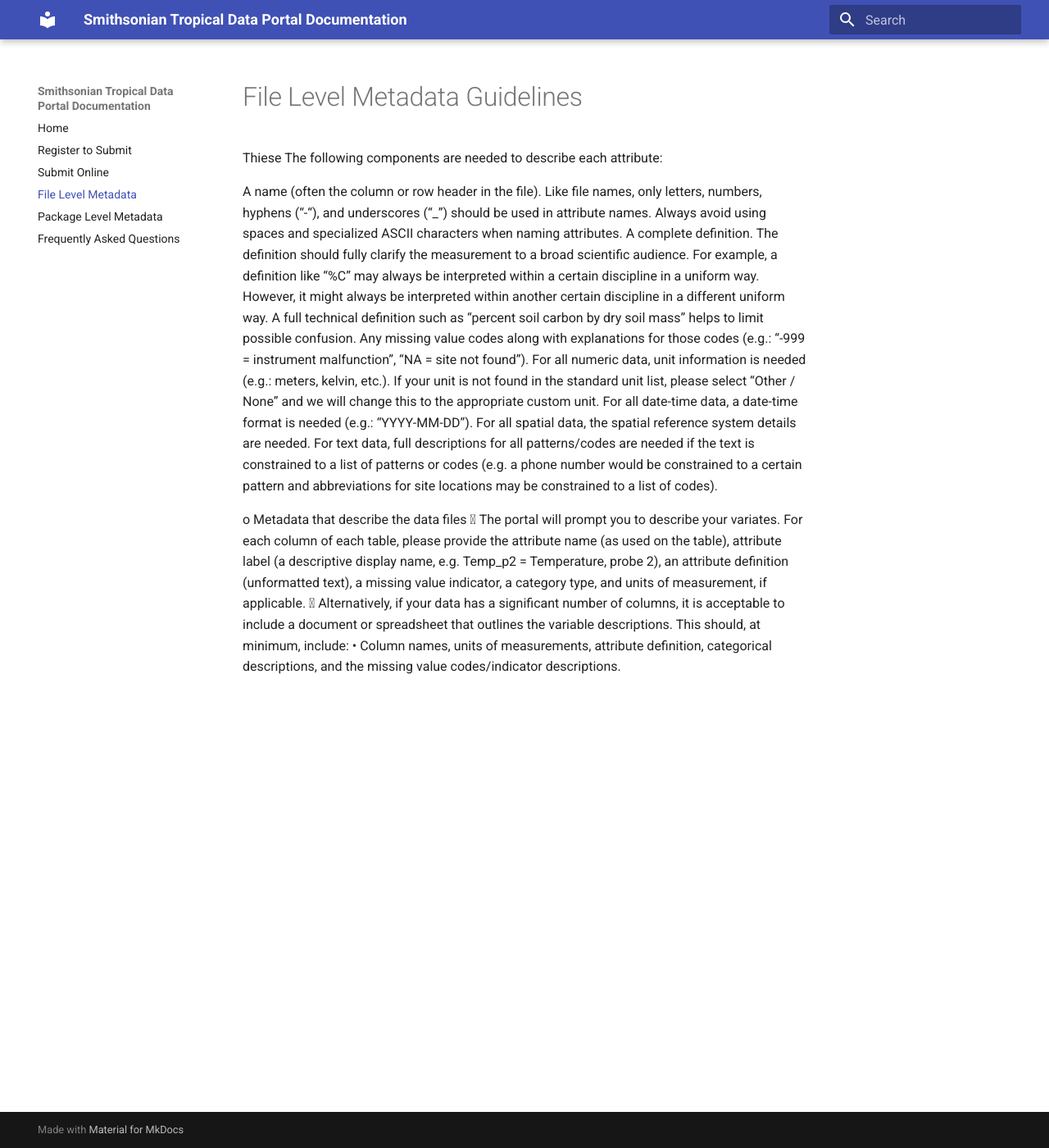
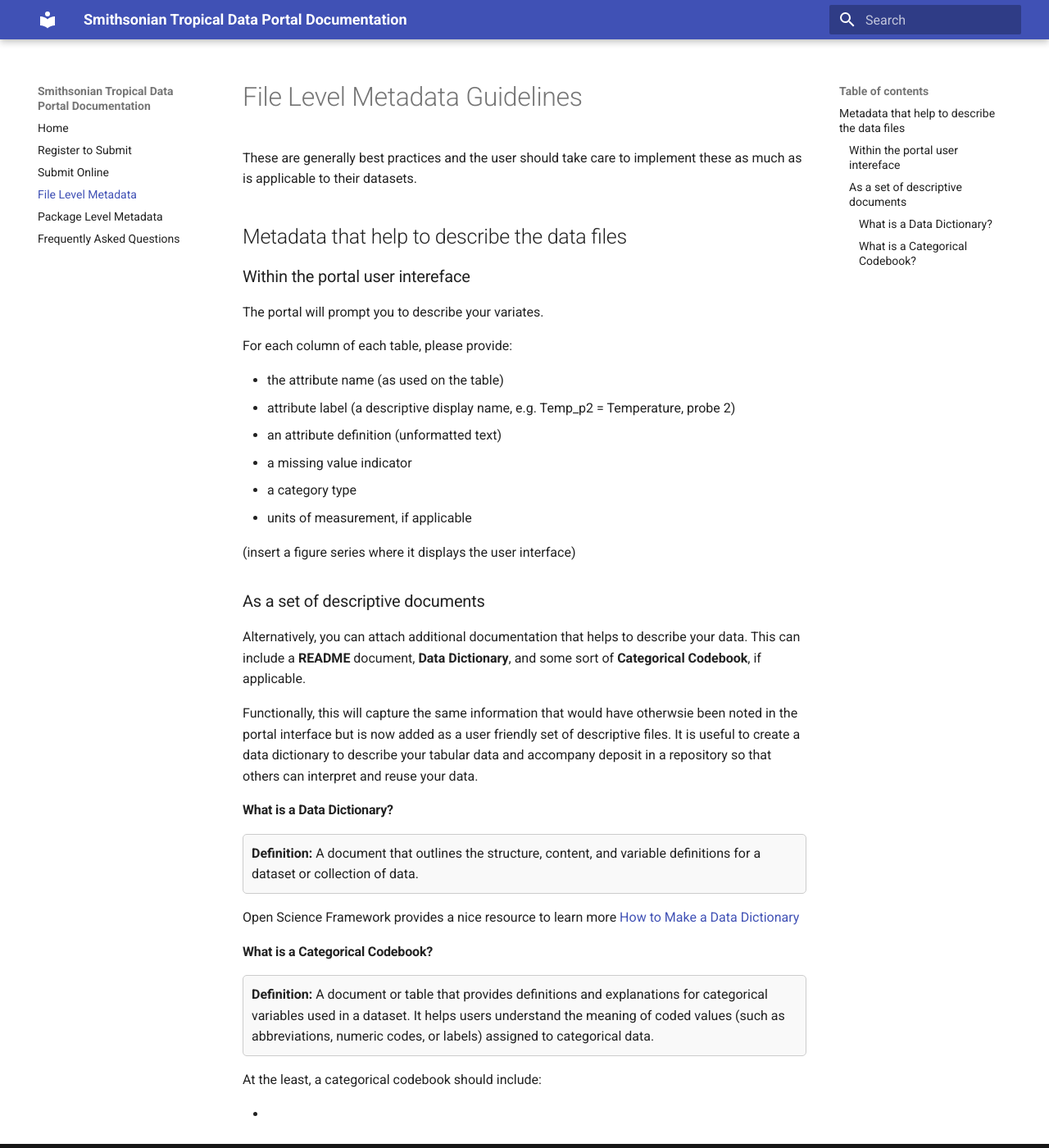
Before and after one commit to SmithsonianTropicalDataPortal/STDP_Documentation, an MkDocs documentation site: the page built from docs/file_level_metadata.md, in a window 1280 px wide and 1400 px high. Shown: the whole window at 82% size. Built offline with MkDocs 1.6.1 and Material for MkDocs 9.7.7, drawn with Linux system fonts in a browser that asks for light colours.

Commit message:
update file level content

```diff
--- a/docs/file_level_metadata.md
+++ b/docs/file_level_metadata.md
@@ -1,18 +1,43 @@
 # File Level Metadata Guidelines
 
-Thiese
-The following components are needed to describe each attribute:
+These are generally best practices and the user should take care to implement these as much as is applicable to their datasets.
 
-A name (often the column or row header in the file). Like file names, only letters, numbers, hyphens (“-“), and underscores (“_”) should be used in attribute names. Always avoid using spaces and specialized ASCII characters when naming attributes.
-A complete definition. The definition should fully clarify the measurement to a broad scientific audience. For example, a definition like “%C” may always be interpreted within a certain discipline in a uniform way. However, it might always be interpreted within another certain discipline in a different uniform way. A full technical definition such as “percent soil carbon by dry soil mass” helps to limit possible confusion.
-Any missing value codes along with explanations for those codes (e.g.: “-999 = instrument malfunction”, “NA = site not found”).
-For all numeric data, unit information is needed (e.g.: meters, kelvin, etc.). If your unit is not found in the standard unit list, please select “Other / None” and we will change this to the appropriate custom unit.
-For all date-time data, a date-time format is needed (e.g.: “YYYY-MM-DD”).
-For all spatial data, the spatial reference system details are needed.
-For text data, full descriptions for all patterns/codes are needed if the text is constrained to a list of patterns or codes (e.g. a phone number would be constrained to a certain pattern and abbreviations for site locations may be constrained to a list of codes).
+## Metadata that help to describe the data files
+### Within the portal user intereface
 
+The portal will prompt you to describe your variates.
 
-o	Metadata that describe the data files
-	The portal will prompt you to describe your variates. For each column of each table, please provide the attribute name (as used on the table), attribute label  (a descriptive display name, e.g. Temp_p2 = Temperature, probe 2), an attribute definition (unformatted text), a missing value indicator, a category type, and units of measurement, if applicable.
-	Alternatively, if your data has a significant number of columns, it is acceptable to include a document or spreadsheet that outlines the variable descriptions. This should, at minimum, include:
-•	Column names, units of measurements, attribute definition, categorical descriptions, and the missing value codes/indicator descriptions.
+For each column of each table, please provide:
+
+* the attribute name (as used on the table)
+* attribute label  (a descriptive display name, e.g. Temp_p2 = Temperature, probe 2)
+* an attribute definition (unformatted text)
+* a missing value indicator
+* a category type
+* units of measurement, if applicable
+
+(insert a figure series where it displays the user interface)
+
+### As a set of descriptive documents
+
+Alternatively, you can attach additional documentation that helps to describe your data. This can include a **README** document, **Data Dictionary**, and some sort of **Categorical Codebook**, if applicable.
+
+Functionally, this will capture the same information that would have otherwsie been noted in the portal interface but is now added as a user friendly set of descriptive files.  It is useful to create a data dictionary to describe your tabular data and accompany deposit in a repository so that others can interpret and reuse your data.
+
+#### What is a Data Dictionary?
+
+<div style="padding-left: 20px; border: 1px solid #ccc; background-color: #f9f9f9; padding: 10px; border-radius: 5px;">
+    <strong>Definition:</strong> A document that outlines the structure, content, and variable definitions for a dataset or collection of data.
+</div>
+
+Open Science Framework provides a nice resource to learn more <a href="https://help.osf.io/article/217-how-to-make-a-data-dictionary" target="_blank">How to Make a Data Dictionary</a>
+
+#### What is a Categorical Codebook?
+
+<div style="padding-left: 20px; border: 1px solid #ccc; background-color: #f9f9f9; padding: 10px; border-radius: 5px;">
+    <strong>Definition:</strong>  A document or table that provides definitions and explanations for categorical variables used in a dataset. It helps users understand the meaning of coded values (such as abbreviations, numeric codes, or labels) assigned to categorical data.
+</div>
+
+At the least, a categorical codebook should include:
+
+*
```
